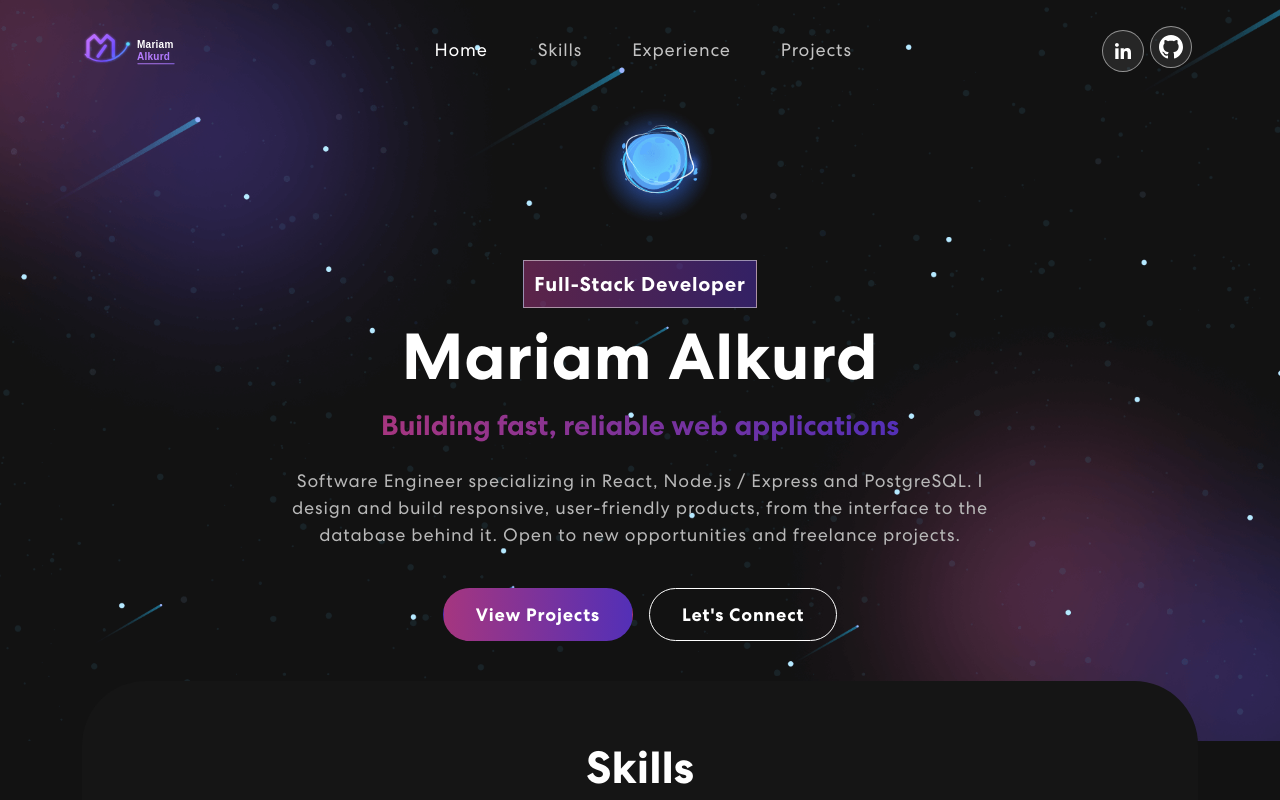
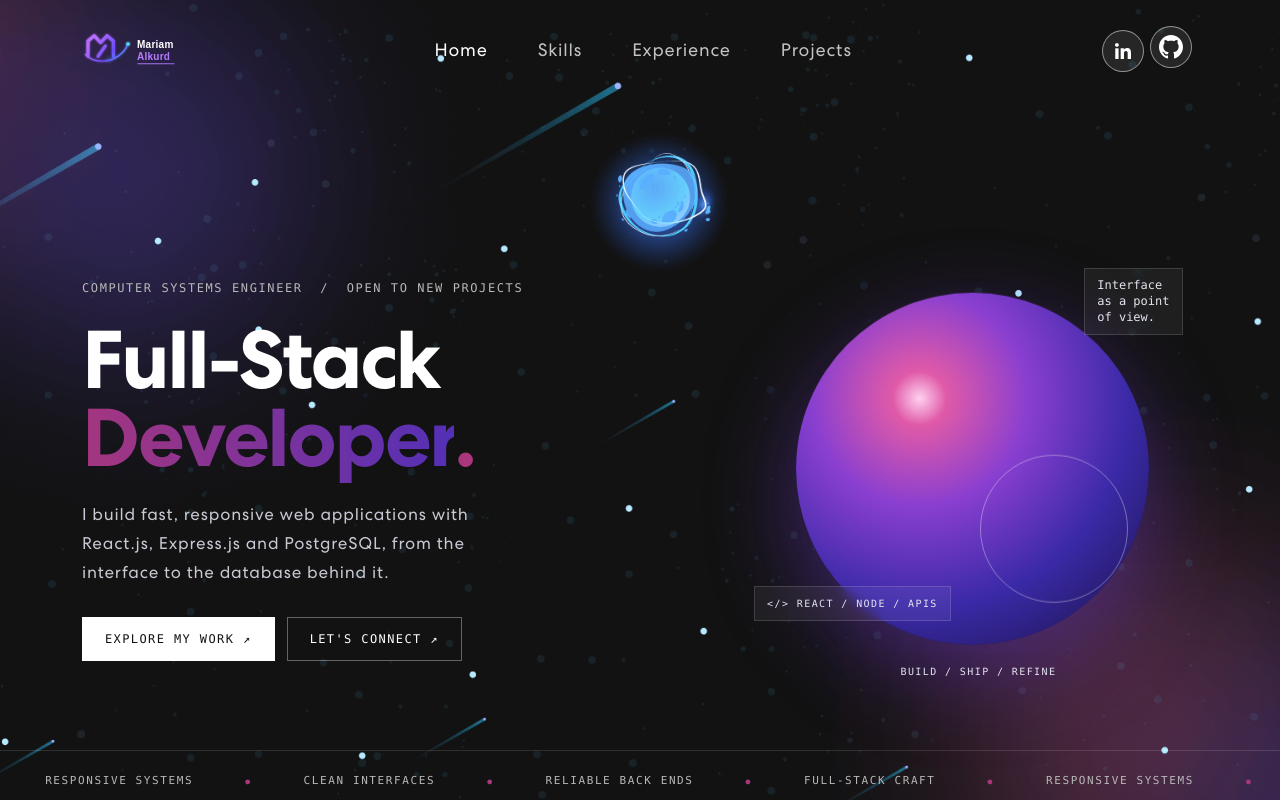
Before and after one commit to Maryamalkurd/frontPages_portfolio-, a React (Create React App) app: page / in a window 1280 px wide. Shown: the top 800 px of the page. Built offline with nearby package versions, Linux system fonts and the light colour scheme.

Commit message:
Add files via upload

```diff
--- a/src/components/Banner.js
+++ b/src/components/Banner.js
@@ -3,38 +3,73 @@ import { HashLink } from "react-router-hash-link";
 import "animate.css";
 import TrackVisibility from "react-on-screen";
 
+const marquee = [
+  "Full-stack craft",
+  "Responsive systems",
+  "Clean interfaces",
+  "Reliable back ends",
+];
+
 export const Banner = () => {
   return (
     <section className="banner" id="home">
       <Container>
-        <Row className="align-items-center">
-          <Col xs={12} className="text-center">
+        <Row className="align-items-center hero-grid">
+          <Col xs={12} md={7}>
             <TrackVisibility>
               {({ isVisible }) => (
                 <div className={isVisible ? "animate__animated animate__fadeIn" : ""}>
-                  <span className="tagline">Full-Stack Developer</span>
-                  <h1>Mariam Alkurd</h1>
-                  <h2 className="hero-role">Building fast, reliable web applications</h2>
-                  <p>
-                    Software Engineer specializing in React, Node.js /
-                    Express and PostgreSQL. I design and build responsive,
-                    user-friendly products, from the interface to the database
-                    behind it. Open to new opportunities and freelance projects.
+                  <div className="hero-crumb">
+                    Computer Systems Engineer &nbsp;/&nbsp; Open to new projects
+                  </div>
+                  <h1 className="hero-title">
+                    Full-Stack
+                    <br />
+                    <em>Developer</em>
+                    <i>.</i>
+                  </h1>
+                  <p className="hero-lead">
+                    I build fast, responsive web applications with React.js,
+                    Express.js and PostgreSQL, from the interface to the
+                    database behind it.
                   </p>
-                  <div className="hero-buttons">
-                    <HashLink className="hero-btn hero-btn-fill" to="#projects">
-                      View Projects
+                  <div className="hero-actions">
+                    <HashLink className="hero-cta hero-cta-fill" to="#projects">
+                      Explore my work ↗
                     </HashLink>
-                    <HashLink className="hero-btn" to="#connect">
-                      Let's Connect
+                    <HashLink className="hero-cta" to="#connect">
+                      Let's connect ↗
                     </HashLink>
                   </div>
                 </div>
               )}
             </TrackVisibility>
           </Col>
+
+          <Col xs={12} md={5}>
+            <div className="hero-orbwrap">
+              <div className="hero-orb" />
+              <div className="hero-tag hero-tag-1">&lt;/&gt; React / Node / APIs</div>
+              <div className="hero-tag hero-tag-2">
+                Interface
+                <br />
+                as a point
+                <br />
+                of view.
+              </div>
+              <div className="hero-tag hero-tag-3">Build / Ship / Refine</div>
+            </div>
+          </Col>
         </Row>
       </Container>
+
+      <div className="hero-marquee">
+        <div className="hero-marquee-track">
+          {[...marquee, ...marquee, ...marquee].map((m, i) => (
+            <span key={i}>{m}</span>
+          ))}
+        </div>
+      </div>
     </section>
   );
 };
```
Also changed, not shown: src/components/About.js (added, +54 -0 lines).
